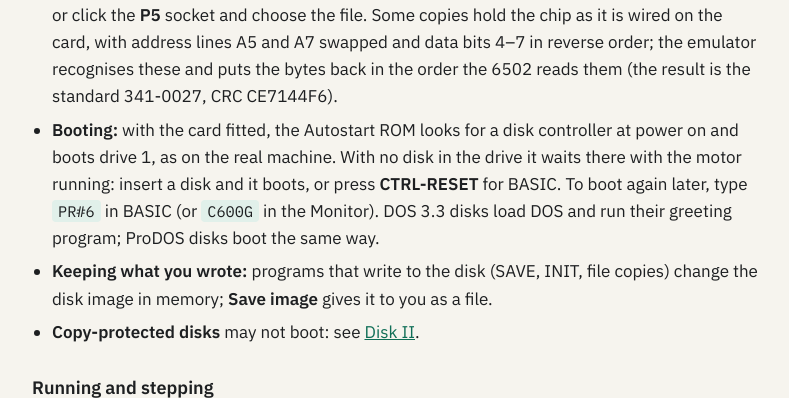
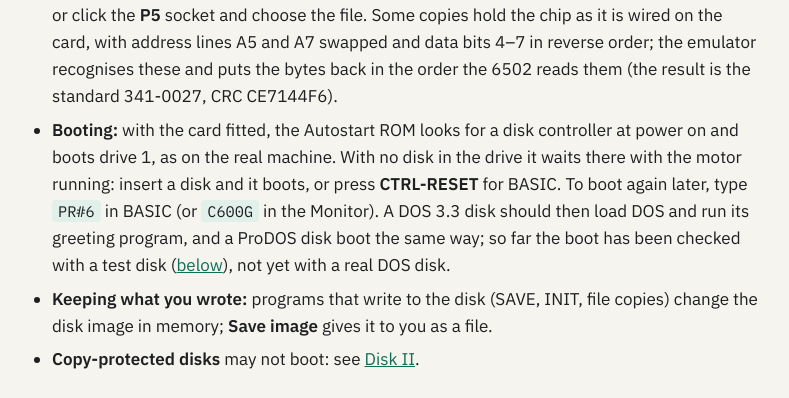
Before and after one commit to fdimer/fdimer.github.io, a plain HTML site: page apple2/docs/index.html in a window 1280 px wide. Shown: the part 8968-9366 px from the top of the page, without its empty margins (244-1033 px from the left). Drawn offline with Linux system fonts and the light colour scheme.

Commit message:
Apple II Plus docs: say what disk booting has been checked with
Co-Authored-By: Claude Opus 5.5 <noreply@anthropic.com>
Claude-Session: https://claude.ai/code/session_01J5P2eVnFbGQdtbwaSPz7RY

```diff
--- a/apple2/docs/index.html
+++ b/apple2/docs/index.html
@@ -144,7 +144,7 @@
     <h3 id="disk">Using the Disk II</h3>
     <ul class="features">
       <li><b>The boot PROM:</b> the card's 256-byte boot PROM (P5, 341-0027, the 16-sector one) is Apple's code and is not included. Put your copy in the ROM folder and load the folder again, or click the <b>P5</b> socket and choose the file. Some copies hold the chip as it is wired on the card, with address lines A5 and A7 swapped and data bits 4–7 in reverse order; the emulator recognises these and puts the bytes back in the order the 6502 reads them (the result is the standard 341-0027, CRC CE7144F6).</li>
-      <li><b>Booting:</b> with the card fitted, the Autostart ROM looks for a disk controller at power on and boots drive 1, as on the real machine. With no disk in the drive it waits there with the motor running: insert a disk and it boots, or press <b>CTRL-RESET</b> for BASIC. To boot again later, type <code>PR#6</code> in BASIC (or <code>C600G</code> in the Monitor). DOS 3.3 disks load DOS and run their greeting program; ProDOS disks boot the same way.</li>
+      <li><b>Booting:</b> with the card fitted, the Autostart ROM looks for a disk controller at power on and boots drive 1, as on the real machine. With no disk in the drive it waits there with the motor running: insert a disk and it boots, or press <b>CTRL-RESET</b> for BASIC. To boot again later, type <code>PR#6</code> in BASIC (or <code>C600G</code> in the Monitor). A DOS 3.3 disk should then load DOS and run its greeting program, and a ProDOS disk boot the same way; so far the boot has been checked with a test disk (<a href="#hw-disk">below</a>), not yet with a real DOS disk.</li>
       <li><b>Keeping what you wrote:</b> programs that write to the disk (SAVE, INIT, file copies) change the disk image in memory; <b>Save image</b> gives it to you as a file.</li>
       <li><b>Copy-protected disks</b> may not boot: see <a href="#hw-disk">Disk II</a>.</li>
     </ul>
```
